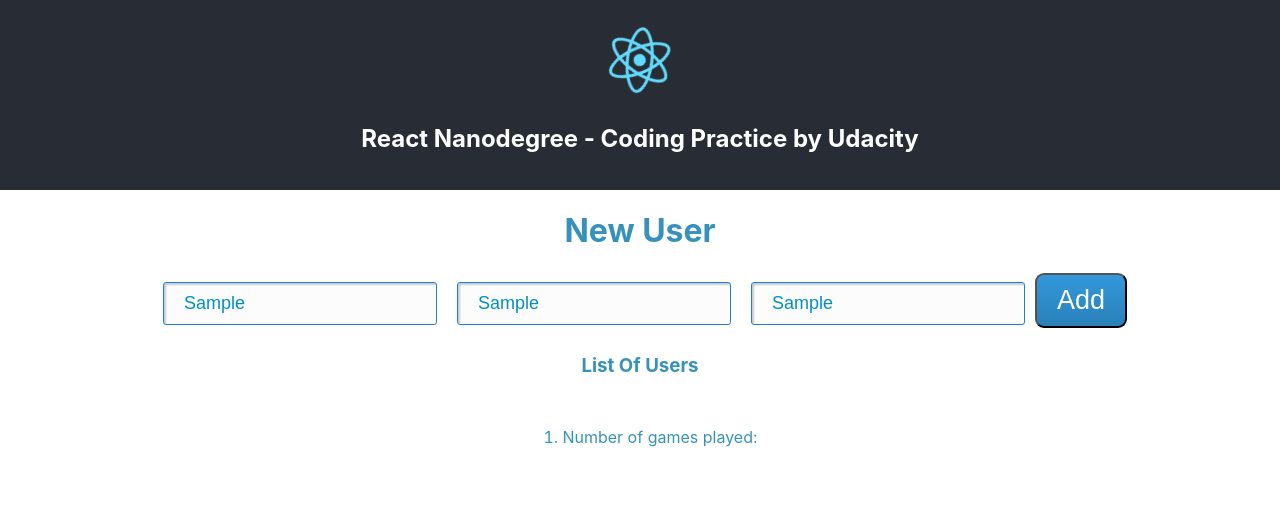
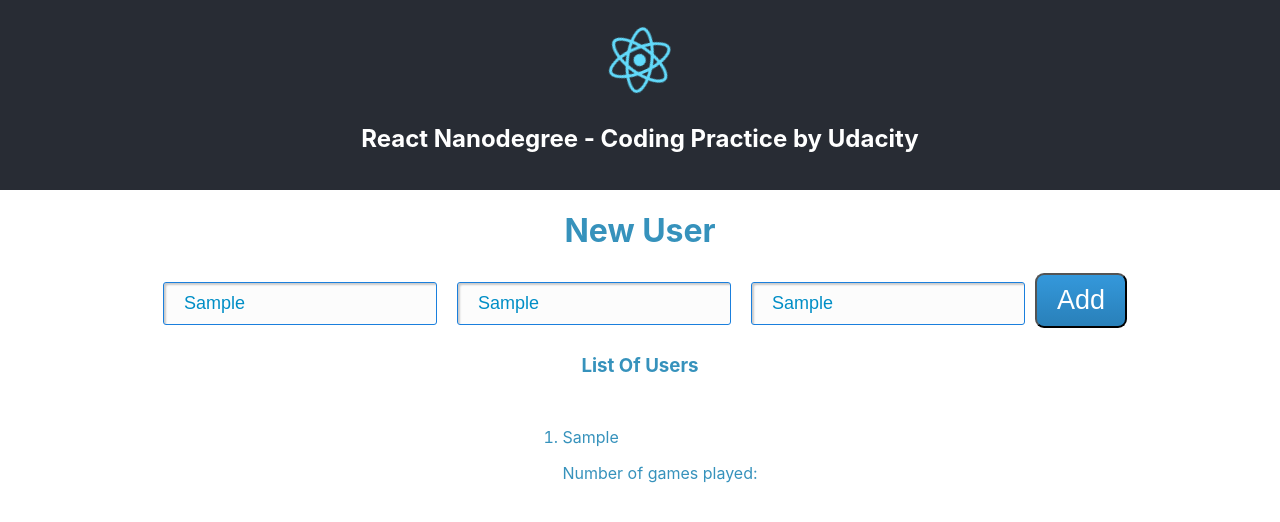
Before and after one commit to deboradurek/all-together-exercise1-udacity, a React (Create React App) app: page / in a window 1280 px wide. Both pictures are taken after typing "Sample", "Sample", "Sample" into the empty fields and a click on the button "Add". Shown: the top 522 px of the page. Built offline with nearby package versions, Linux system fonts and the light colour scheme.

Commit message:
feat: Props to UserList and User, map main array

```diff
--- a/src/User.js
+++ b/src/User.js
@@ -3,8 +3,8 @@
 
 const User = (props) => (
   <li className="user">
-    <p></p>
-    <p>Number of games played: </p>
+    <p>{props.gameUser.username}</p>
+    <p>Number of games played: {props.showGamesPlayed}</p>
   </li>
 );
 
--- a/src/UserList.js
+++ b/src/UserList.js
@@ -10,11 +10,16 @@
   };
 
   render() {
+    const { gameUsers } = this.props;
+    const showGamesPlayed = this.state.showGamesPlayed;
+
     return (
       <div>
         <h3>List Of Users</h3>
         <ol>
-          <User />
+          {gameUsers.map((gameUser) => (
+            <User key={gameUser.username} gameUser={gameUser} showGamesPlayed={showGamesPlayed} />
+          ))}
         </ol>
       </div>
     );
```
